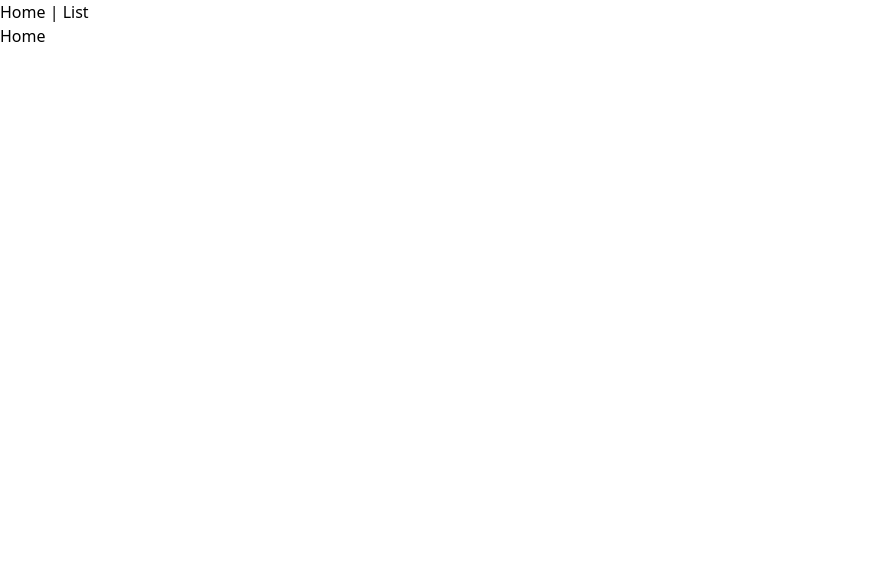
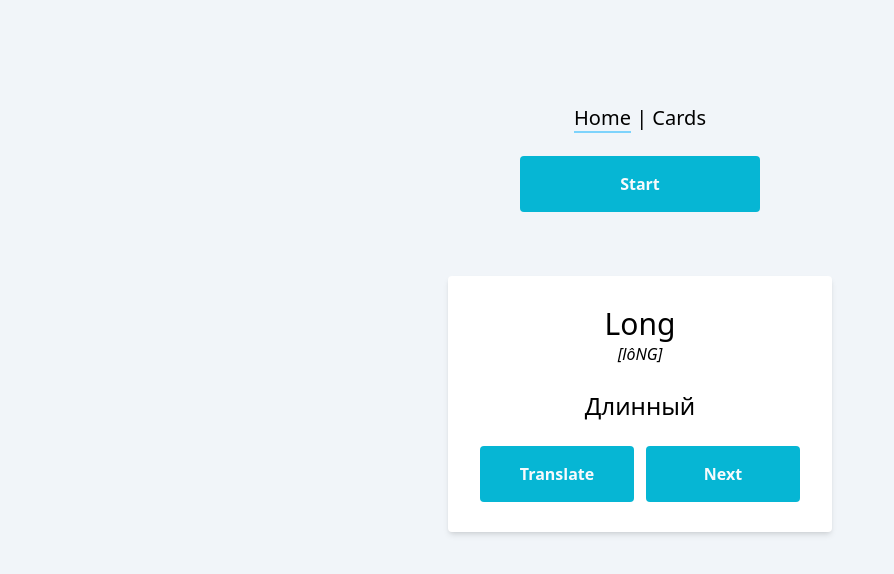
Before and after one commit to nmasliy/learn-english-app, a Vue app: page / in a window 1280 px wide. Before the commit this address had no page. Shown: the top 574 px of the page, without its empty margins (0-894 px from the left). Built offline with nearby package versions, Linux system fonts and the light colour scheme.

Commit message:
add html css layout

```diff
--- a/package.json
+++ b/package.json
@@ -9,6 +9,7 @@
   },
   "dependencies": {
     "autoprefixer": "^10",
+    "axios": "^0.27.2",
     "core-js": "^3.8.3",
     "postcss": "^8",
     "tailwindcss": "^3",
--- a/src/App.vue
+++ b/src/App.vue
@@ -1,9 +1,29 @@
 <template>
-  <nav>
-    <router-link to="/">Home</router-link> |
-    <router-link to="/list">List</router-link>
-  </nav>
-  <div class="container mx-auto">
-    <router-view />
+  <div class="app flex flex-col items-center h-screen bg-slate-100 px-4 py-20">
+    <div class="container text-center max-w-3xl mx-auto">
+      <nav class="my-6 text-xl font-medium">
+        <router-link to="/">Home</router-link> |
+        <router-link to="/cards">Cards</router-link>
+      </nav>
+      <router-view v-slot="{ Component }">
+        <transition name="fade" mode="out-in">
+          <component :is="Component" />
+        </transition>
+      </router-view>
+    </div>
   </div>
 </template>
+<style lang="scss">
+.router-link-active,
+.router-link-exact-active {
+  @apply border-b-2 border-sky-300;
+}
+.fade-enter-active,
+.fade-leave-active {
+  transition: opacity 0.3s ease;
+}
+.fade-enter-from,
+.fade-leave-to {
+  opacity: 0;
+}
+</style>
--- /dev/null
+++ b/src/components/Card.vue
@@ -0,0 +1,14 @@
+<template>
+  <div></div>
+</template>
+
+<script>
+const API_KEY =
+  'NjMyZTM2MjgtOWM1ZC00NmY4LThkNzctOGZkY2VmNDc0Nzg0OjMzMjUzM2EzMTUyNTQzOTQ5N2VjZDBiOGNmOGFjMTNl'
+console.log(API_KEY)
+export default {
+  name: 'AppCard'
+}
+</script>
+
+<style lang="scss"></style>
--- a/src/router/index.js
+++ b/src/router/index.js
@@ -8,9 +8,9 @@ const routes = [
     component: HomeView
   },
   {
-    path: '/about',
-    name: 'about',
-    component: () => import('@/views/AboutView.vue')
+    path: '/cards',
+    name: 'cards',
+    component: () => import('@/views/CardsView.vue')
   }
 ]
 
--- a/src/views/AboutView.vue
+++ /dev/null
@@ -1,5 +0,0 @@
-<template>
-  <div class="about">
-    <h1>This is an about page</h1>
-  </div>
-</template>
--- /dev/null
+++ b/src/views/CardsView.vue
@@ -0,0 +1,5 @@
+<template>
+  <div class="cards">
+    <h1>This is cards page</h1>
+  </div>
+</template>
--- a/src/views/HomeView.vue
+++ b/src/views/HomeView.vue
@@ -1,11 +1,56 @@
 <template>
   <div class="home">
-    <h1>Home</h1>
+    <button
+      class="px-6 py-4 w-60 bg-cyan-500 text-slate-50 font-semibold rounded transition-colors hover:bg-cyan-600"
+    >
+      Start
+    </button>
+    <div class="cards mt-16">
+      <div
+        class="card mx-auto w-96 h-64 p-8 flex flex-col items-center justify-center bg-white shadow-md rounded"
+      >
+        <h4 class="text-3xl">Long</h4>
+        <h4 class="italic mb-6">[lôNG]</h4>
+        <h4 class="text-2xl mb-6">Длинный</h4>
+        <div class="flex gap-x-3 w-full">
+          <button
+            class="w-full px-6 py-4 bg-cyan-500 text-slate-50 font-semibold rounded transition-colors hover:bg-cyan-600"
+          >
+            Translate
+          </button>
+          <button
+            class="w-full px-6 py-4 bg-cyan-500 text-slate-50 font-semibold rounded transition-colors hover:bg-cyan-600"
+          >
+            Next
+          </button>
+        </div>
+      </div>
+    </div>
   </div>
 </template>
 
 <script>
 export default {
-  name: 'HomeView',
-};
+  name: 'HomeView'
+}
 </script>
+
+<style lang="scss">
+.scale-slide-enter-active,
+.scale-slide-leave-active {
+  position: absolute;
+  transition: all 0.85s ease;
+}
+.scale-slide-enter-from {
+  left: -100%;
+}
+.scale-slide-enter-to {
+  left: 0%;
+}
+.scale-slide-leave-from {
+  transform: scale(1);
+}
+.scale-slide-leave-to {
+  transform: scale(0.8);
+}
+</style>
```
Also changed, not shown: .eslintrc.js, .prettierrc.json, 1 other file (tests, documents, lock files or other folders).
